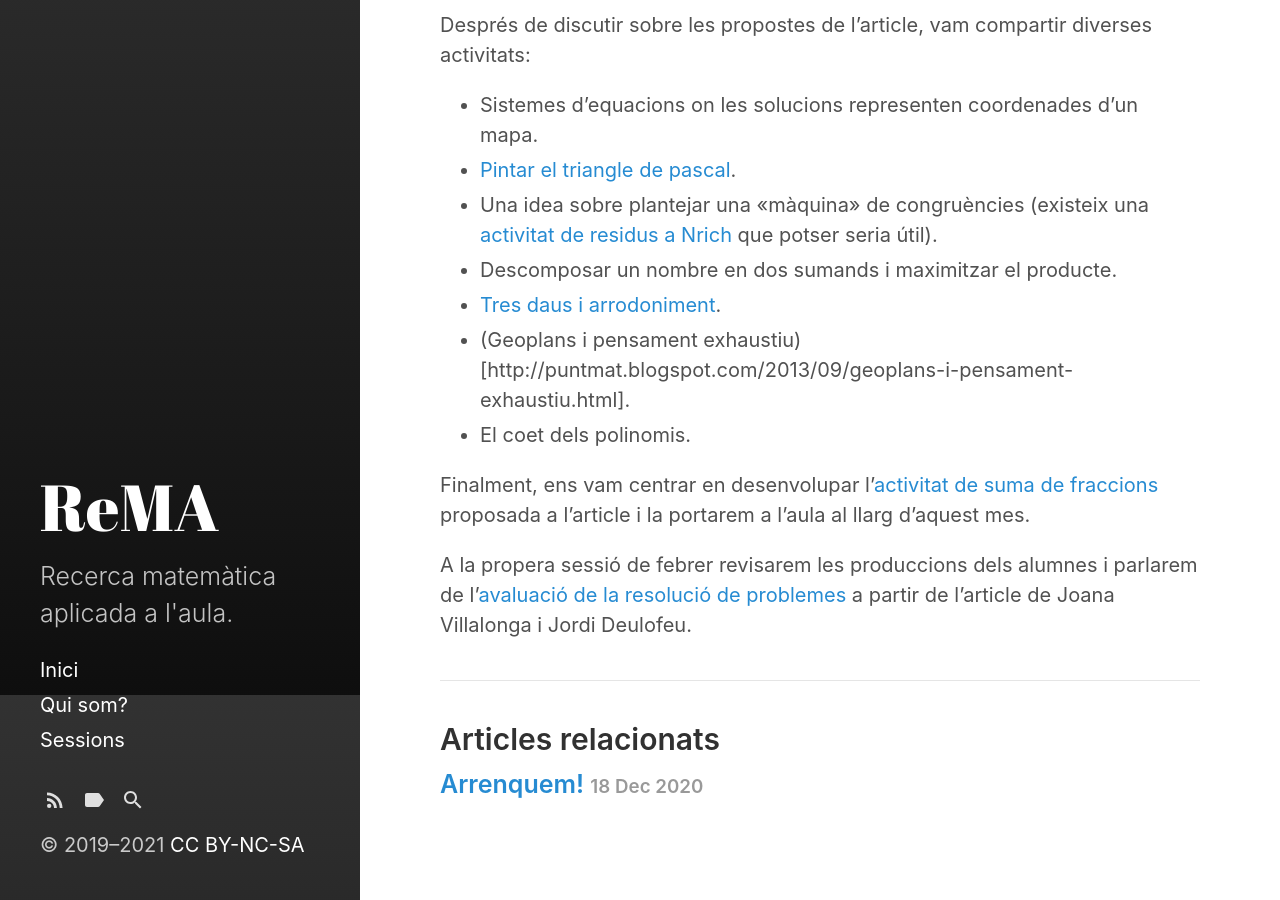
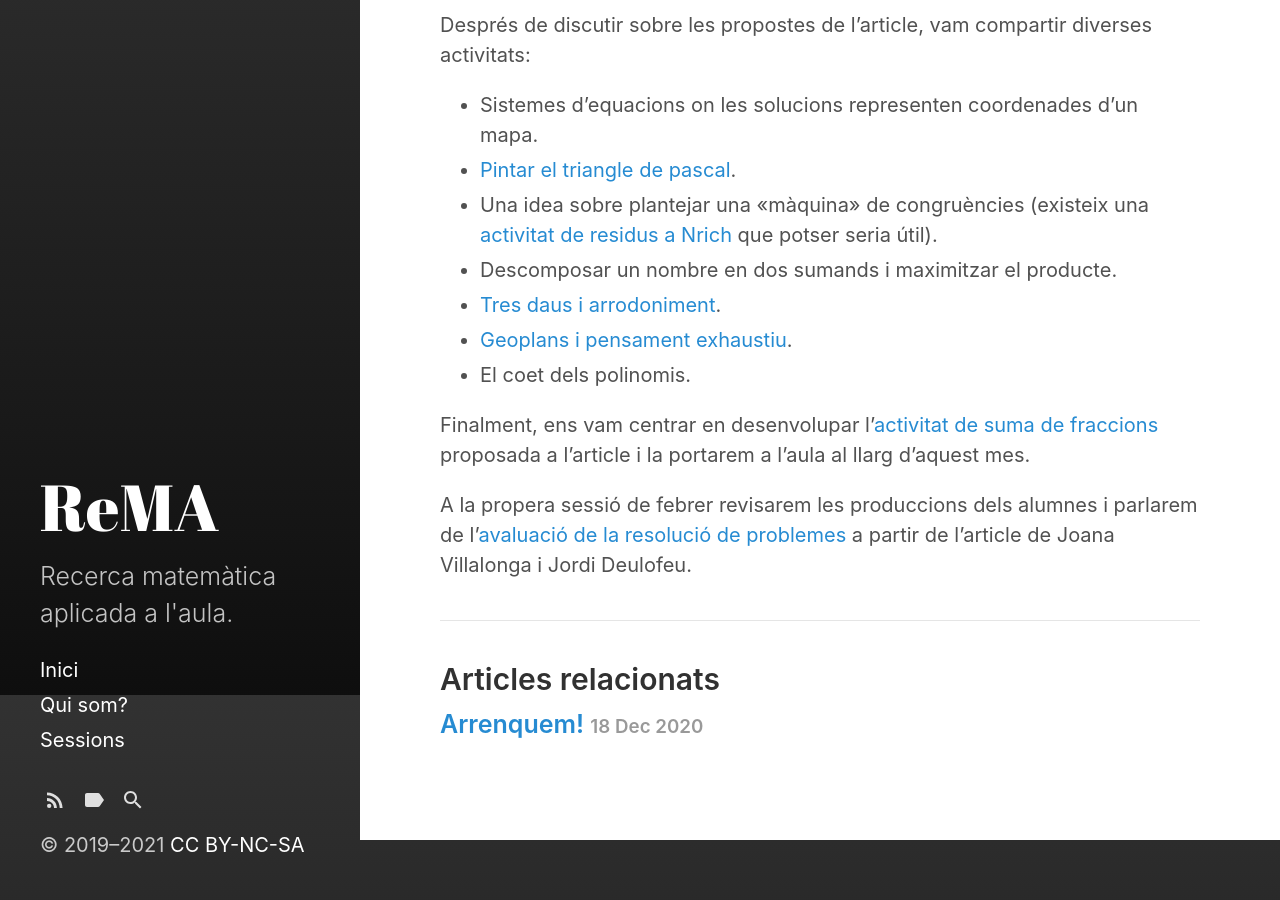
Before and after one commit to grup-rema/grup-rema.github.io, a Jekyll site: the page built from _posts/2021-01-15-Bones activitats per a la transició entre primària i secundària.md, in a window 1280 px wide and 900 px high, scrolled down 1105 px. Built offline with Jekyll 4.4.1, drawn with Linux system fonts in a browser that asks for light colours.

Commit message:
arreglo enllaç

```diff
--- a/_posts/2021-01-15-Bones activitats per a la transició entre primària i secundària.md
+++ b/_posts/2021-01-15-Bones activitats per a la transició entre primària i secundària.md
@@ -30,7 +30,7 @@ Després de discutir sobre les propostes de l'article, vam compartir diverses ac
 - Una idea sobre plantejar una «màquina» de congruències (existeix una [activitat de residus a Nrich](https://nrich.maths.org/1783) que potser seria útil).
 - Descomposar un nombre en dos sumands i maximitzar el producte.
 - [Tres daus i arrodoniment](https://nrich.maths.org/10428).
-- (Geoplans i pensament exhaustiu)[http://puntmat.blogspot.com/2013/09/geoplans-i-pensament-exhaustiu.html].
+- [Geoplans i pensament exhaustiu](http://puntmat.blogspot.com/2013/09/geoplans-i-pensament-exhaustiu.html).
 - El coet dels polinomis.
 
 Finalment, ens vam centrar en desenvolupar l'[activitat de suma de fraccions](https://docs.google.com/document/d/1U_CmQ_8O5s08qaMYk6UMo3rUsLKxCSfwRVdKm7ktZPY/edit?usp=sharing) proposada a l'article i la portarem a l'aula al llarg d'aquest mes.
```
